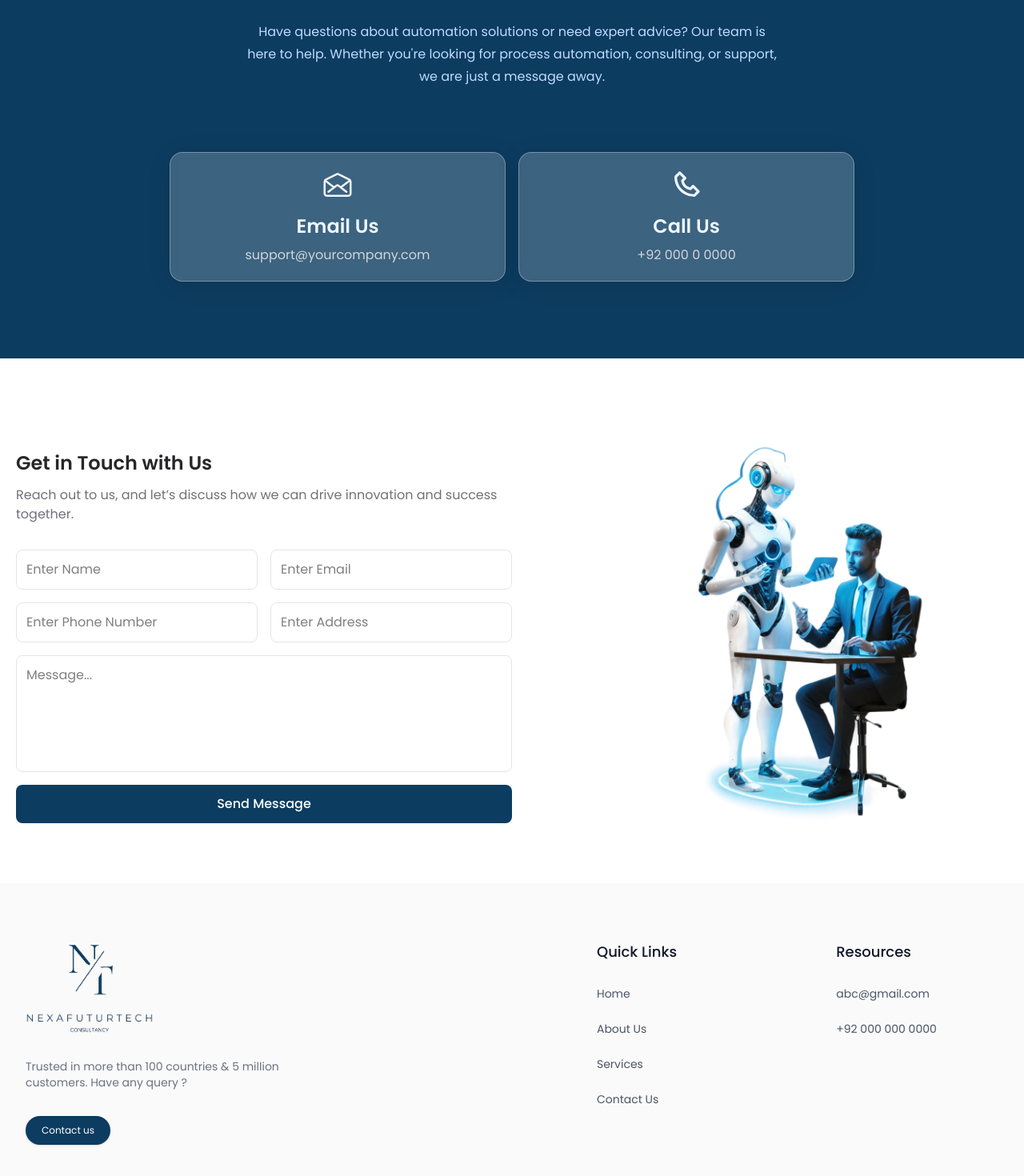
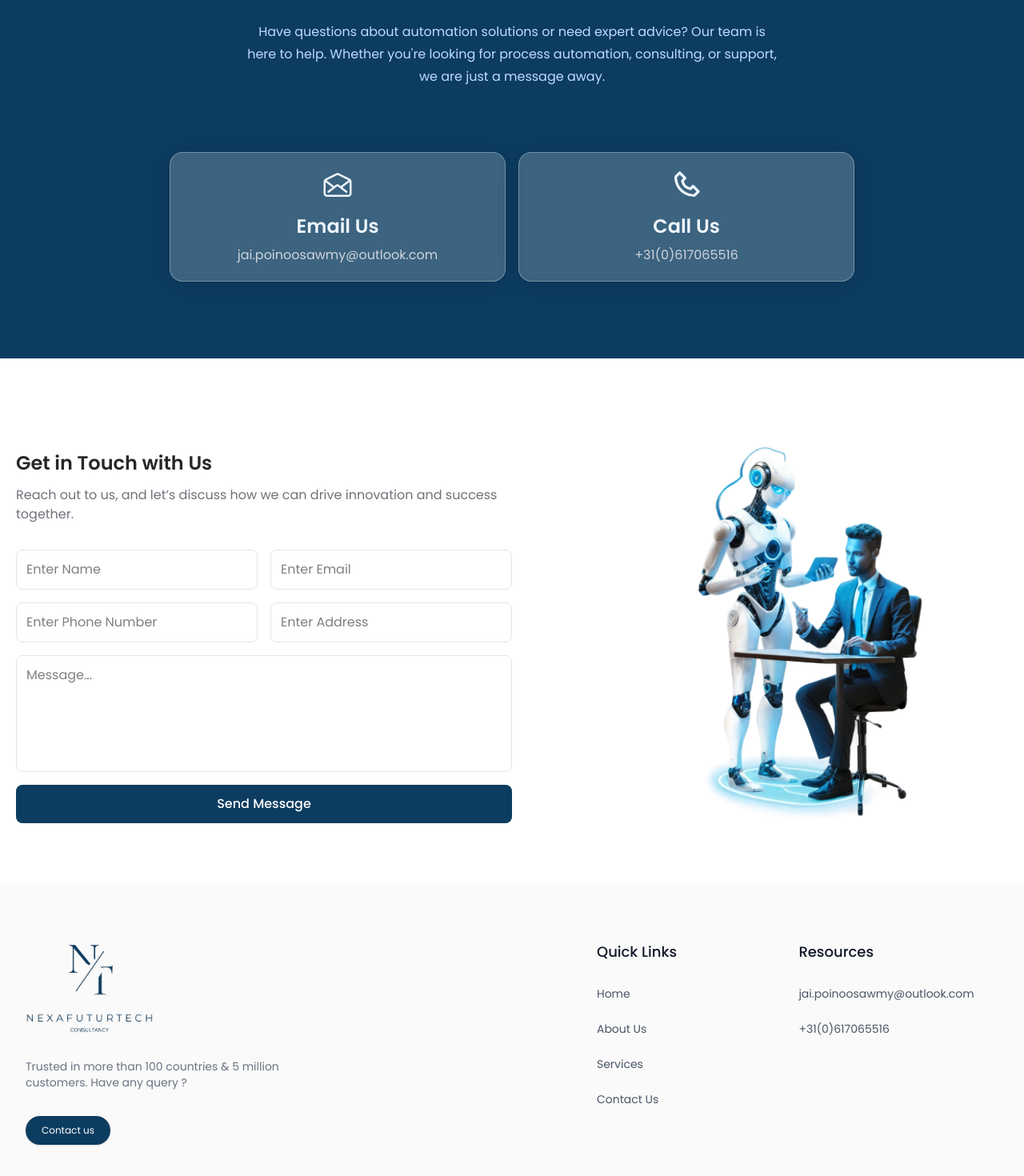
Before and after one commit to hax0-r/fiverr_NexaFutureTech, a Next.js app: page /contact in a window 1280 px wide. Shown: the part 272-1742 px from the top of the page at 80% size. Built offline with nearby package versions, Linux system fonts and the light colour scheme.

Commit message:
changes done

```diff
--- a/src/app/(Pages)/contact/page.tsx
+++ b/src/app/(Pages)/contact/page.tsx
@@ -4,6 +4,7 @@ import { BiMapPin, BiPhone } from 'react-icons/bi'
 import { IoMailOpenOutline } from 'react-icons/io5'
 import img from '../../../Assets/contactPeople.png'
 import Image from 'next/image'
+import Link from 'next/link'
 
 const Contact = () => {
     return (
@@ -25,12 +26,12 @@ const Contact = () => {
                         <div className="glass slidein [--slidein-delay:700ms] opacity-0 flex items-center justify-center flex-col text-center gap-2 p-5">
                             <IoMailOpenOutline className="text-blue-50 w-10 h-10" />
                             <h3 className="text-2xl text-blue-50 font-semibold mt-2">Email Us</h3>
-                            <p className="text-gray-300 ">support@yourcompany.com</p>
+                            <Link href={"mailto:jai.poinoosawmy@outlook.com"} className="text-gray-300 ">jai.poinoosawmy@outlook.com </Link>
                         </div>
                         <div className="glass slidein [--slidein-delay:900ms] opacity-0 flex items-center justify-center flex-col text-center gap-2 p-5">
                             <BiPhone className="text-blue-50 w-10 h-10" />
                             <h3 className="text-2xl text-blue-50 font-semibold mt-2">Call Us</h3>
-                            <p className="text-gray-300 ">+92 000 0 0000</p>
+                            <Link href={"tel:+310617065516"} className="text-gray-300 ">+31(0)617065516 </Link>
                         </div>
                     </div>
                 </div>
--- a/src/app/Components/Footer.tsx
+++ b/src/app/Components/Footer.tsx
@@ -9,7 +9,7 @@ const Footer = () => {
             <footer className="w-full mt-10 bg-zinc-50 md:pt-8 pt-4">
                 <div className="mx-auto max-w-7xl px-4 sm:px-6 lg:px-8">
                     {/*Grid*/}
-                    <div className="grid grid-cols-2 sm:grid-cols-2 lg:grid-cols-4 gap-3 md:gap-8 py-10 max-sm:max-w-sm max-sm:mx-auto gap-y-8">
+                    <div className="grid sm:grid-cols-2 lg:grid-cols-4 gap-3 md:gap-8 py-10 max-sm:max-w-sm max-sm:mx-auto gap-y-8">
                         <div className="col-span-full mb-10 lg:col-span-2 lg:mb-0">
                             <Link
                                 href="/"
@@ -73,18 +73,18 @@ const Footer = () => {
                             <ul className="text-sm  transition-all duration-500">
                                 <li className="mb-6">
                                     <Link
-                                        href="#"
+                                        href="mailto:jai.poinoosawmy@outlook.com "
                                         className="text-gray-600 hover:text-gray-900 transition-all duration-500"
                                     >
-                                        abc@gmail.com
+                                        jai.poinoosawmy@outlook.com
                                     </Link>
                                 </li>
                                 <li className="mb-6">
                                     <Link
-                                        href="#"
+                                        href="tel:+310617065516"
                                         className=" text-gray-600 hover:text-gray-900 transition-all duration-500"
                                     >
-                                        +92 000 000 0000
+                                        +31(0)617065516
                                     </Link>
                                 </li>
                             </ul>
```
